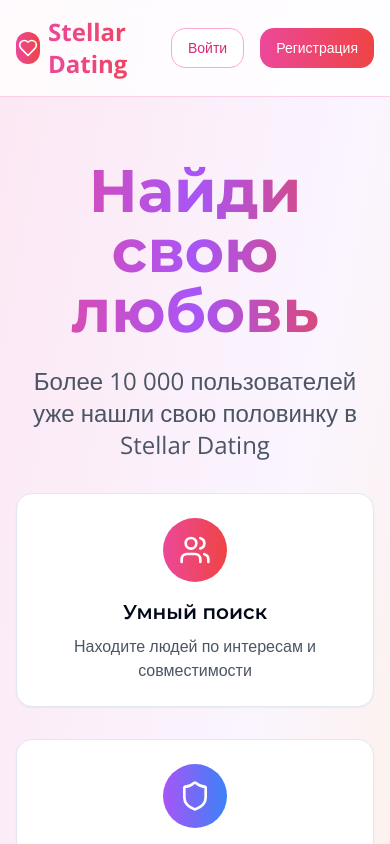
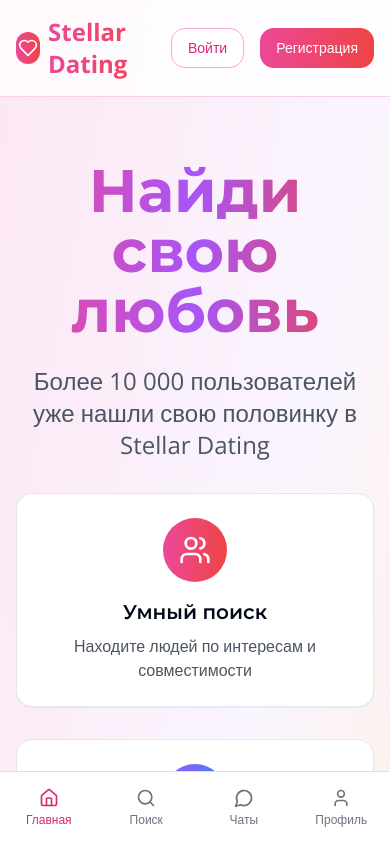
Before and after one commit to pr-poehali-dev/tinder-clone-project, a React (Vite) app: page / in a window 390 px wide. Shown: the top 844 px of the page. Built offline with nearby package versions, Linux system fonts and the light colour scheme.

Commit message:
feat: добавить фиксированное меню для мобильных устройств

```diff
--- a/src/components/LandingPage.tsx
+++ b/src/components/LandingPage.tsx
@@ -186,6 +186,43 @@ export default function LandingPage({ onShowAuth }: LandingPageProps) {
           </div>
         </div>
       </footer>
+
+      {/* Fixed Mobile Menu */}
+      <div className="fixed bottom-0 left-0 right-0 bg-white border-t border-pink-200 lg:hidden z-50">
+        <div className="grid grid-cols-4 py-2">
+          <button
+            onClick={onShowAuth}
+            className="flex flex-col items-center justify-center py-2 px-1 text-pink-600 hover:bg-pink-50 transition-colors"
+          >
+            <Icon name="Home" size={20} />
+            <span className="text-xs mt-1">Главная</span>
+          </button>
+
+          <button
+            onClick={onShowAuth}
+            className="flex flex-col items-center justify-center py-2 px-1 text-gray-500 hover:bg-pink-50 hover:text-pink-600 transition-colors"
+          >
+            <Icon name="Search" size={20} />
+            <span className="text-xs mt-1">Поиск</span>
+          </button>
+
+          <button
+            onClick={onShowAuth}
+            className="flex flex-col items-center justify-center py-2 px-1 text-gray-500 hover:bg-pink-50 hover:text-pink-600 transition-colors"
+          >
+            <Icon name="MessageCircle" size={20} />
+            <span className="text-xs mt-1">Чаты</span>
+          </button>
+
+          <button
+            onClick={onShowAuth}
+            className="flex flex-col items-center justify-center py-2 px-1 text-gray-500 hover:bg-pink-50 hover:text-pink-600 transition-colors"
+          >
+            <Icon name="User" size={20} />
+            <span className="text-xs mt-1">Профиль</span>
+          </button>
+        </div>
+      </div>
     </div>
   );
 }
```
